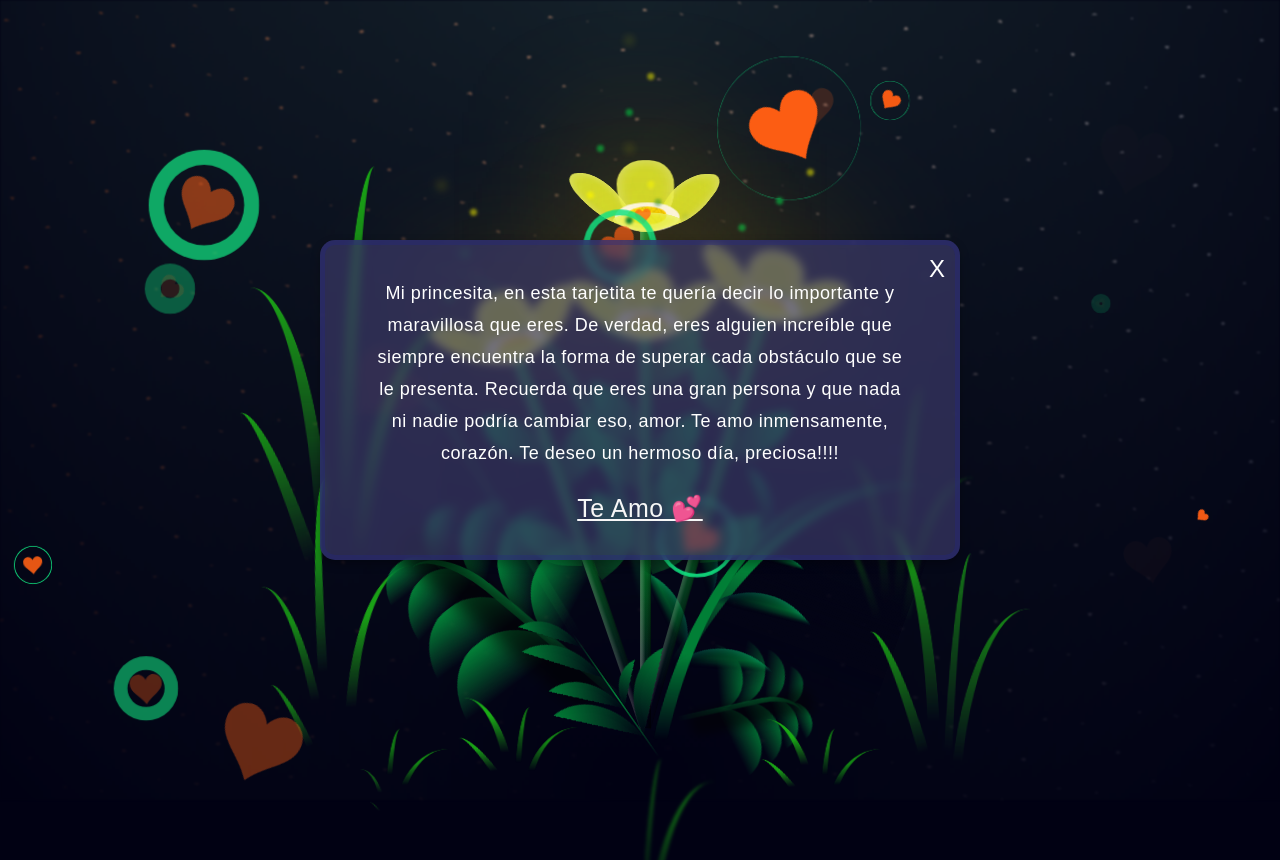
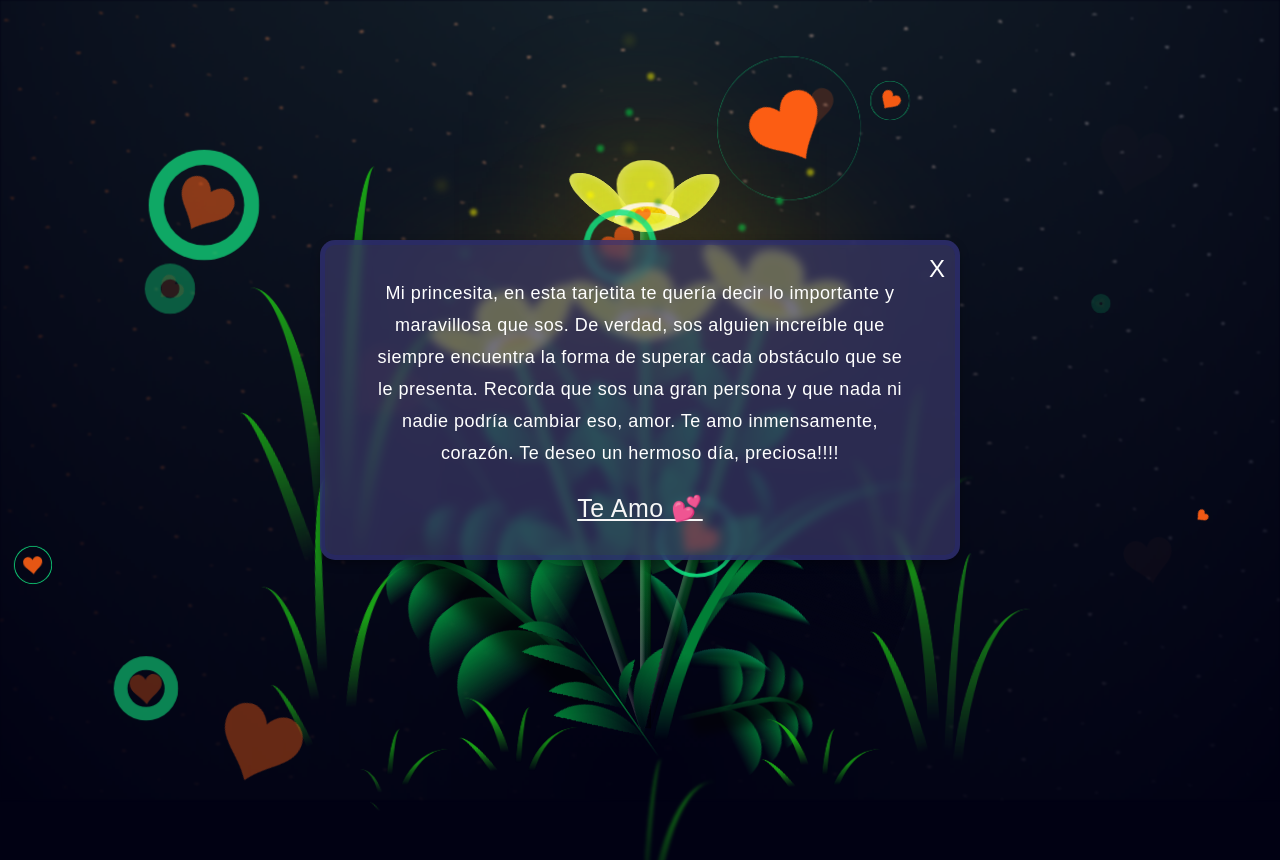
Before and after one commit to axmatiixd/MarYAxel, a plain HTML site: page flores.html in a window 1280 px wide. Shown: the top 860 px of the page. Drawn offline with Linux system fonts and the light colour scheme; a script that the page names is missing.

Commit message:
Update flores.html

```diff
--- a/flores.html
+++ b/flores.html
@@ -15,16 +15,16 @@
 
     <body class="container">
         <audio id="miAudio" loop>
-            <source src="./musica/Justin Bieber - Holy ft. Chance.mp3" type="audio/mpeg">
+            <source src="./musica/Mi Suerte.mp3" type="audio/mpeg">
             Tu navegador no soporta el elemento de audio.
         </audio>
 
         <!-- El div con el mensaje y el botón de cerrar -->
         <div class="mensaje-absolute" id="mensajeDiv">
             <span class="close-btn" id="closeBtn">X</span>
-            <p>Mi princesita, en esta tarjetita te quería decir lo importante y maravillosa que eres. De verdad, eres
+            <p>Mi princesita, en esta tarjetita te quería decir lo importante y maravillosa que sos. De verdad, sos
                 alguien increíble
-                que siempre encuentra la forma de superar cada obstáculo que se le presenta. Recuerda que eres una gran
+                que siempre encuentra la forma de superar cada obstáculo que se le presenta. Recorda que sos una gran
                 persona y que
                 nada ni nadie podría cambiar eso, amor.
                 Te amo inmensamente, corazón. Te deseo un hermoso día, preciosa!!!!</p>
```
